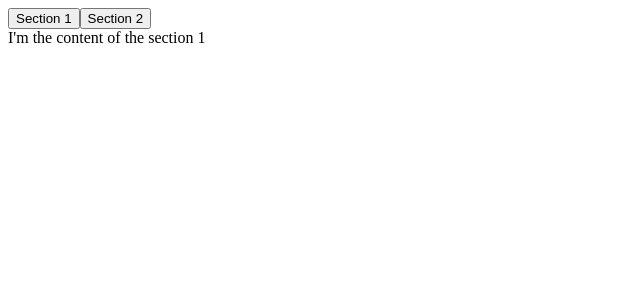
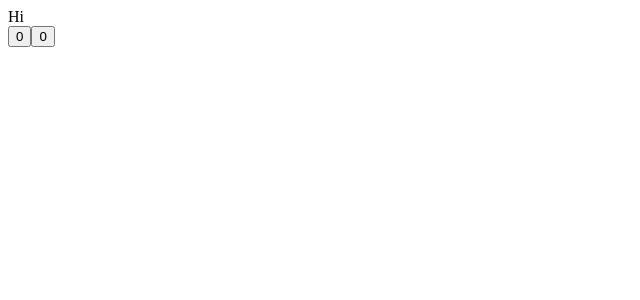
Before and after one commit to drinkwale/react-hook, a React (Create React App) app: page / in a window 1280 px wide. Shown: the top 300 px of the page, without its empty margins (0-640 px from the left). Built offline with nearby package versions, Linux system fonts and the light colour scheme.

Commit message:
#2.0 Introduction to useEffect

```diff
--- a/src/index.js
+++ b/src/index.js
@@ -1,36 +1,19 @@
-import React, { useState } from "react";
+import React, { useEffect, useState } from "react";
 import ReactDOM from "react-dom";
 
-const content = [
-    {
-        tab: "Section 1",
-        content: "I'm the content of the section 1",
-    },
-    {
-        tab: "Section 2",
-        content: "I'm the content of the section 2",
-    },
-];
+const App = () => {
+    const sayHello = () => console.log("hello");
+    useEffect(() => {
+        sayHello();
+    });
 
-const useTabs = (initialTab, allTab) => {
-    const [currentIndex, setCurrentIndex] = useState(initialTab);
-    if (!allTab || !Array.isArray(allTab)) {
-        return;
-    }
-    return {
-        currentItem: allTab[currentIndex],
-        changeItem: setCurrentIndex,
-    };
-};
-
-const App = () => {
-    const { currentItem, changeItem } = useTabs(0, content);
+    const [number, setNumber] = useState(0);
+    const [aNumber, setAnumber] = useState(0);
     return (
         <div className="App">
-            {content.map((section, index) => (
-                <button onClick={() => changeItem(index)}>{section.tab}</button>
-            ))}
-            <div>{currentItem.content}</div>
+            <div>Hi</div>
+            <button onClick={() => setNumber(number + 1)}>{number}</button>
+            <button onClick={() => setAnumber(aNumber + 1)}>{aNumber}</button>
         </div>
     );
 };
```
